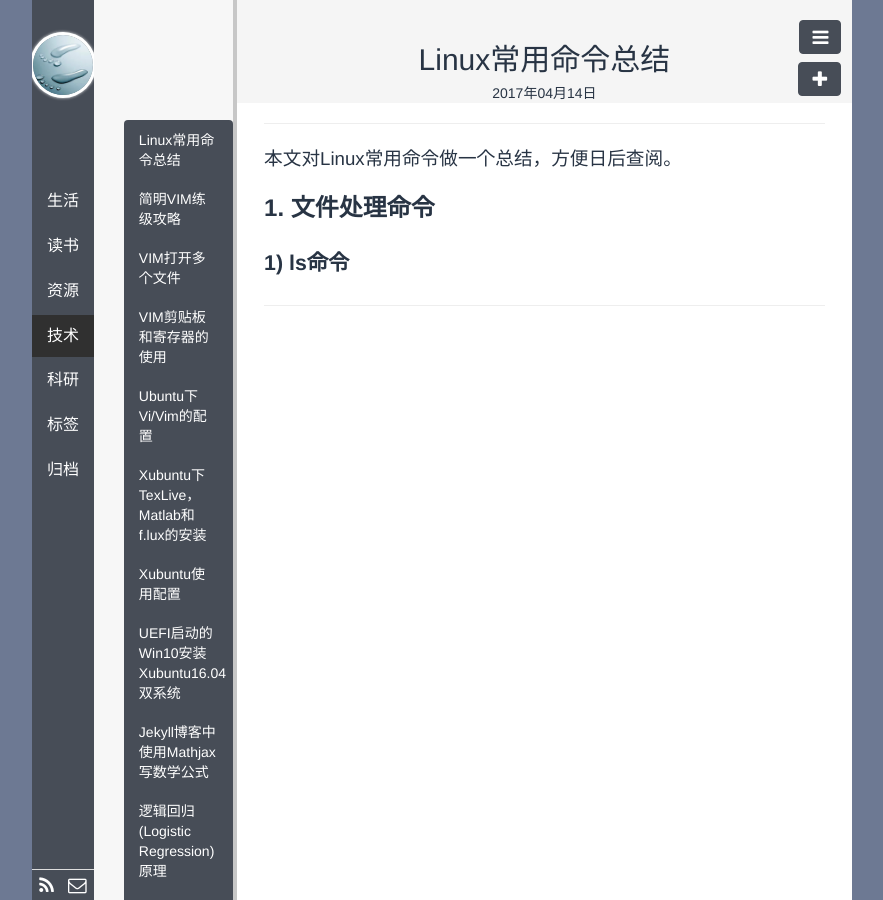
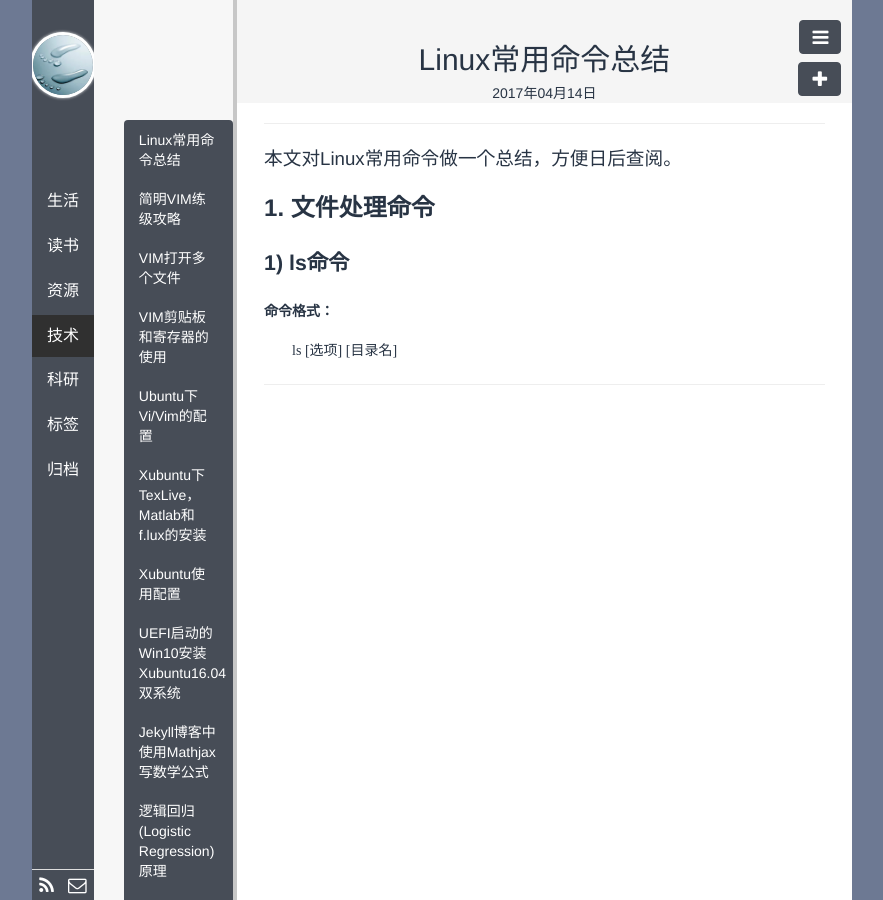
Before and after one commit to polyHong/polyHong.github.io, a Jekyll site: the page built from _posts/tech/2017-04-14-linux-command-list.md, in a window 1280 px wide. Shown: the whole page, without its empty margins (198-1081 px from the left). Built offline with Jekyll 4.4.1, drawn with Linux system fonts in a browser that asks for light colours; Markdown is read by kramdown in place of the engine named in the settings; comment, search, counter and statistics services are not loaded.

Commit message:
update linux-command

```diff
--- a/_posts/tech/2017-04-14-linux-command-list.md
+++ b/_posts/tech/2017-04-14-linux-command-list.md
@@ -14,3 +14,6 @@ description:
 #### **1. 文件处理命令**
 
 ##### **1) ls命令**
+
+<span style="mso-spacerun:'yes'; font-weight:bold; font-size:10.5000pt; font-family:'宋体'; ">命令格式：</span>
+<p style="text-indent:21.0000pt; margin-bottom:0pt; margin-top:0pt; "><span style="mso-spacerun:'yes'; font-size:10.5000pt; font-family:'宋体'; ">ls&nbsp;[选项]&nbsp;[目录名]</span></p>
```
Also changed, not shown: 1 other file.
